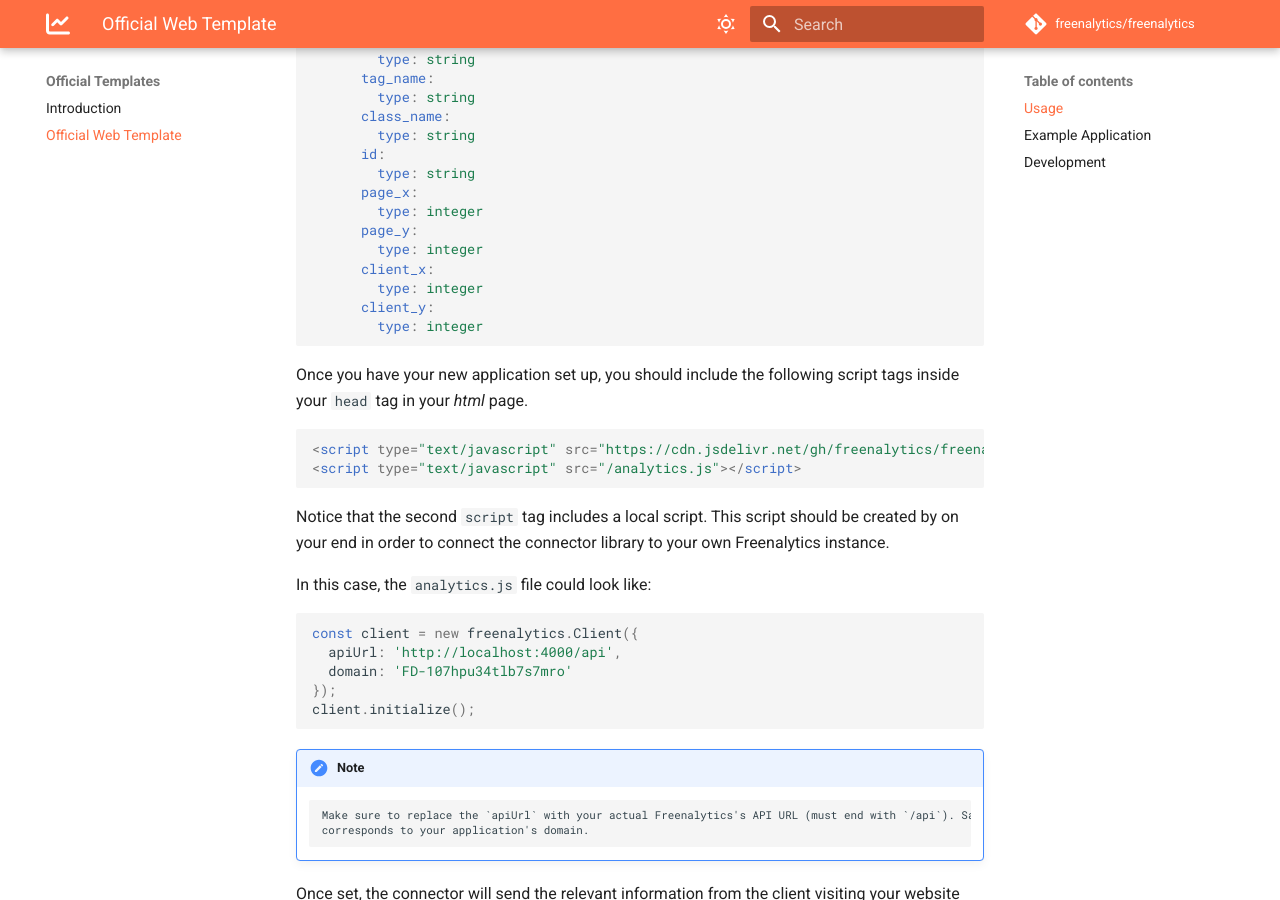
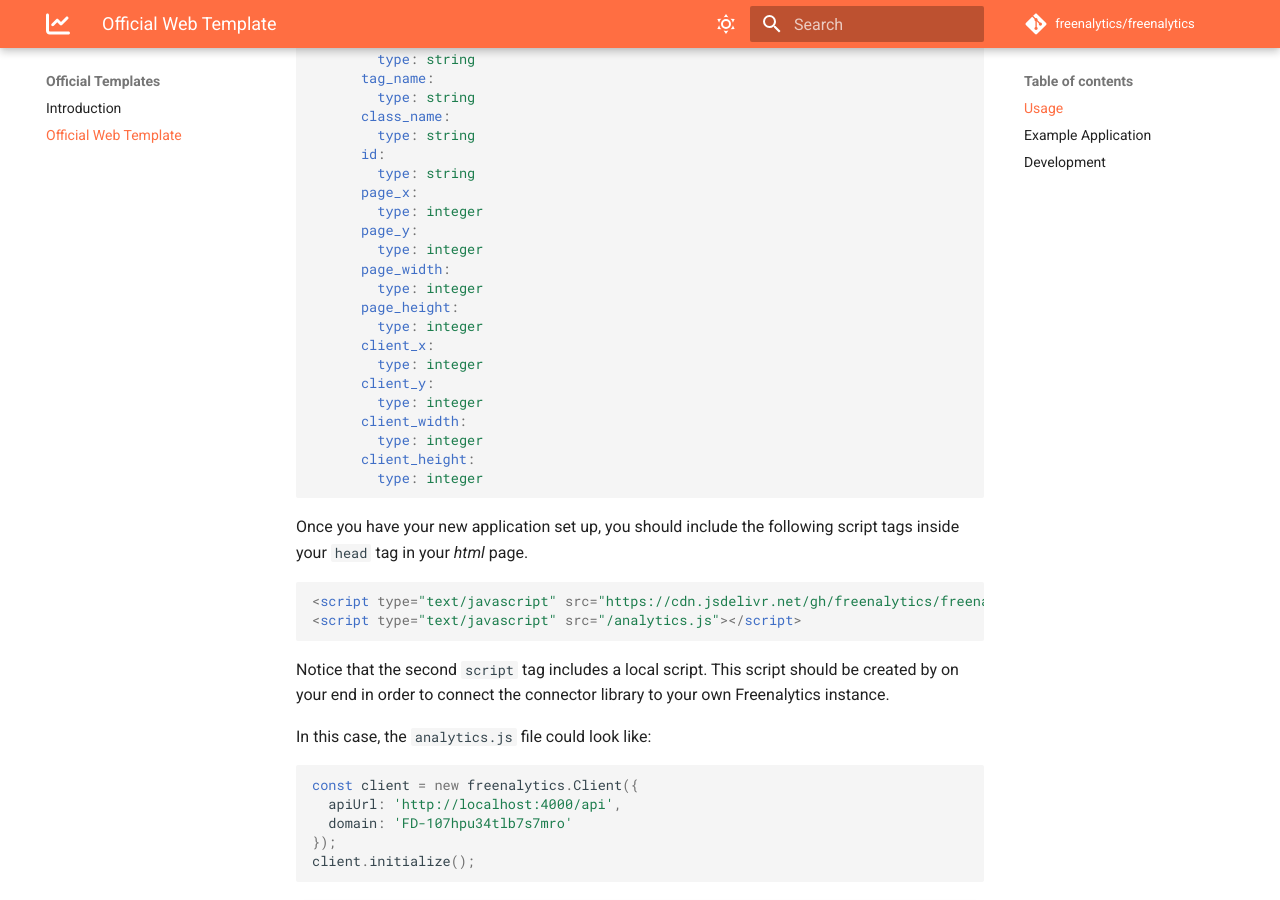
Before and after one commit to freenalytics/documentation, an MkDocs documentation site: the page built from docs/official-templates/web-template.md, in a window 1280 px wide and 900 px high, scrolled down 832 px. Built offline with MkDocs 1.6.1 and Material for MkDocs 9.7.7, drawn with Linux system fonts in a browser that asks for light colours; comment, search, counter and statistics services are not loaded.

Commit message:
Updated web template documentation.

````diff
--- a/docs/official-templates/web-template.md
+++ b/docs/official-templates/web-template.md
@@ -42,16 +42,24 @@
         type: integer
       page_y:
         type: integer
+      page_width:
+        type: integer
+      page_height:
+        type: integer
       client_x:
         type: integer
       client_y:
+        type: integer
+      client_width:
+        type: integer
+      client_height:
         type: integer
 ```
 
 Once you have your new application set up, you should include the following script tags inside your `head` tag in your *html* page.
 
 ```html
-<script type="text/javascript" src="https://cdn.jsdelivr.net/gh/freenalytics/freenalytics-connector-web@v1.0.0/connector.min.js"></script>
+<script type="text/javascript" src="https://cdn.jsdelivr.net/gh/freenalytics/freenalytics-connector-web@v1.1.0/connector.min.js"></script>
 <script type="text/javascript" src="/analytics.js"></script>
 ```
 
````
